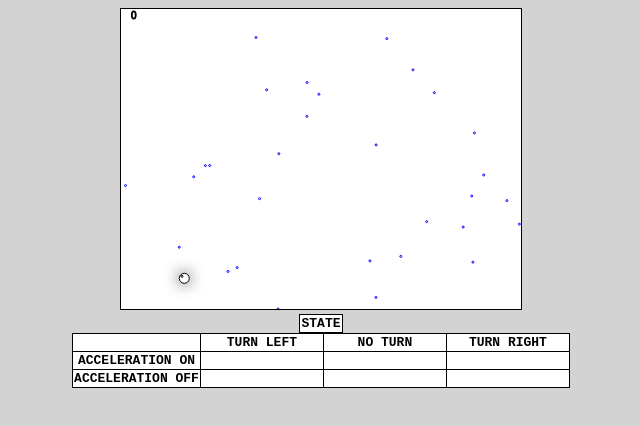
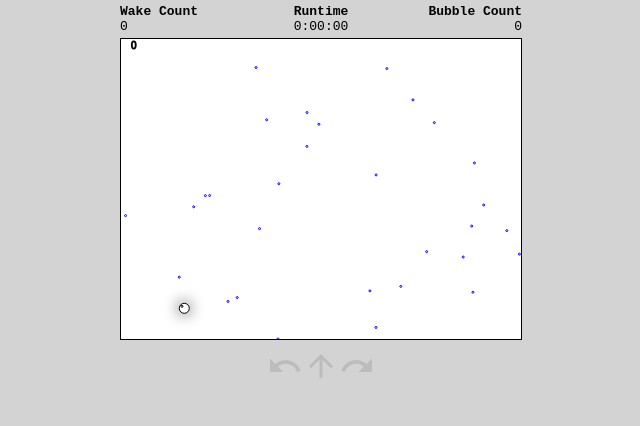
Before and after one commit to cj-dimaano/ml-petri-dish, a website built with webpack: page dist/index.html in a window 1280 px wide. Shown: the whole page, without its empty margins (319-959 px from the left). Built offline with nearby package versions, Linux system fonts and the light colour scheme.

Commit message:
update ui
* reorganize html with semantic tags
* replace prediction table with graphics
* replace state table with section container
* make game info more descriptive

```diff
--- a/dist/index.html
+++ b/dist/index.html
@@ -12,56 +12,34 @@
 </head>
 
 <body>
-  <div id="duration"></div>
-  <div>
-    <canvas id="canvas" height="300" width="400"></canvas>
-  </div>
-  <div>
-    <table>
-      <tr><th colspan="9">state</th></tr>
-      <tr id="state">
-      </tr>
-    </table>
-  </div>
-  <div>
-    <table>
-      <tr>
-        <th></th>
-        <th>turn left</th>
-        <th>no turn</th>
-        <th>turn right</th>
-      </tr>
-      <tr>
-        <th>acceleration on</th>
-        <td id="choice4">
-          <div class="qa"></div>
-          <div class="qb"></div>
-        </td>
-        <td id="choice3">
-          <div class="qa"></div>
-          <div class="qb"></div>
-        </td>
-        <td id="choice5">
-          <div class="qa"></div>
-          <div class="qb"></div>
-        </td>
-      </tr>
-      <tr>
-        <th>acceleration off</th>
-        <td id="choice1">
-          <div class="qa"></div>
-          <div class="qb"></div>
-        </td>
-        <td id="choice0">
-          <div class="qa"></div>
-          <div class="qb"></div>
-        </td>
-        <td id="choice2">
-          <div class="qa"></div>
-          <div class="qb"></div>
-        </td>
-      </tr>
-    </table>
+  <div class="page">
+    <main>
+      <section class="game_info">
+        <div class="game_info__header game_info__col1">Wake Count</div>
+        <div class="game_info__header game_info__col2">Runtime</div>
+        <div class="game_info__header game_info__col3">Bubble Count</div>
+
+        <div id="wake_count" class="game_info__col1">0</div>
+        <div id="duration" class="game_info__col2">0:00:00</div>
+        <div id="bubble_count" class="game_info__col3">0</div>
+      </section>
+      <section>
+        <canvas id="canvas" height="300" width="400"></canvas>
+      </section>
+      <section class="agent_action">
+        <div>
+          <img id="action__rotate_ccw" class="action action__inactive" src="baseline_undo_black_18dp.png" title="rotate counter-clockwise">
+        </div>
+        <div>
+          <img id="action__accelerate" class="action action__inactive" src="baseline_arrow_upward_black_18dp.png" title="accelerate">
+        </div>
+        <div>
+          <img id="action__rotate_cw" class="action action__inactive" src="baseline_redo_black_18dp.png" title="rotate clockwise">
+        </div>
+      </section>
+      <section id="agent_environment">
+      </section>
+    </main>
   </div>
 </body>
 
--- a/dist/styles.css
+++ b/dist/styles.css
@@ -1,9 +1,72 @@
+html,
 body {
   background-color: lightgray;
   font-family: monospace;
+  width: 100%;
+  height: 100%;
+  min-width: 100%;
+  min-height: 100%;
 }
 
+html,
+body,
 div {
+  margin: 0;
+  padding: 0;
+}
+
+section {
+  margin: 3pt 0;
+}
+
+canvas {
+  background-color: white;
+  border: 1pt solid black;
+}
+
+.page {
+  margin: auto;
+  max-width: 1000px;
+  display: flex;
+  flex-flow: column;
+  align-items: center;
+}
+
+.game_info {
+  display: grid;
+  grid-template-columns: 1fr auto 1fr;
+}
+
+.game_info__header {
+  font-weight: bold;
+}
+
+.game_info__col1 {
+  text-align: left;
+}
+
+.game_info__col2 {
+  text-align: center;
+}
+
+.game_info__col3 {
+  text-align: right;
+}
+
+.agent_action {
+  display: flex;
+  justify-content: center;
+}
+
+.action:not(.action__inactive) {
+  opacity: 1;
+}
+
+.action.action__inactive {
+  opacity: 0.1;
+}
+
+/* div {
   text-align: center;
 }
 
@@ -48,4 +111,4 @@ div.qb {
 
 tr#state>td {
   width: .75in;
-}
+} */
```
Also changed, not shown: dist/baseline_arrow_upward_black_18dp.png (added), dist/baseline_redo_black_18dp.png (added), dist/baseline_undo_black_18dp.png (added).
